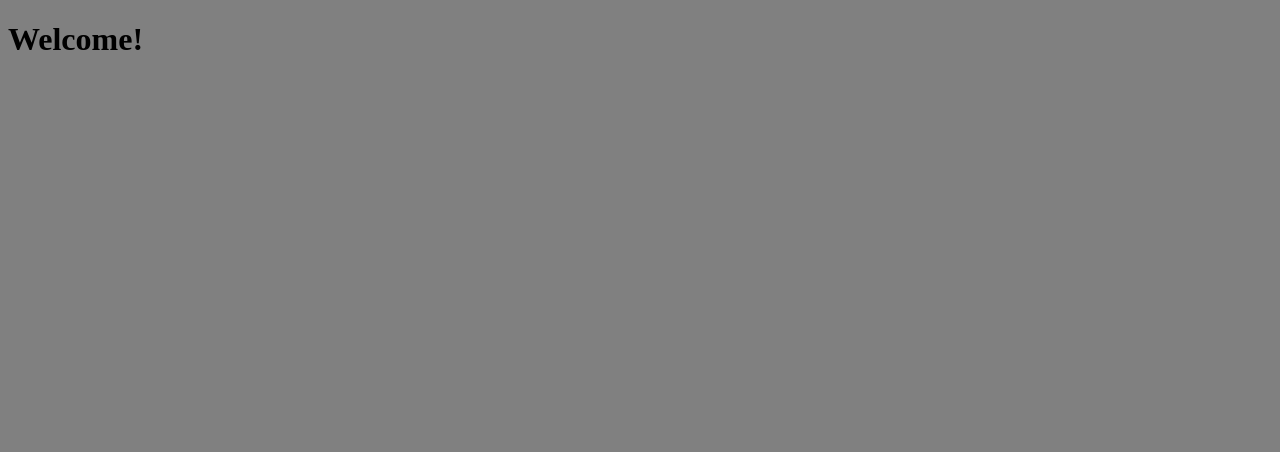
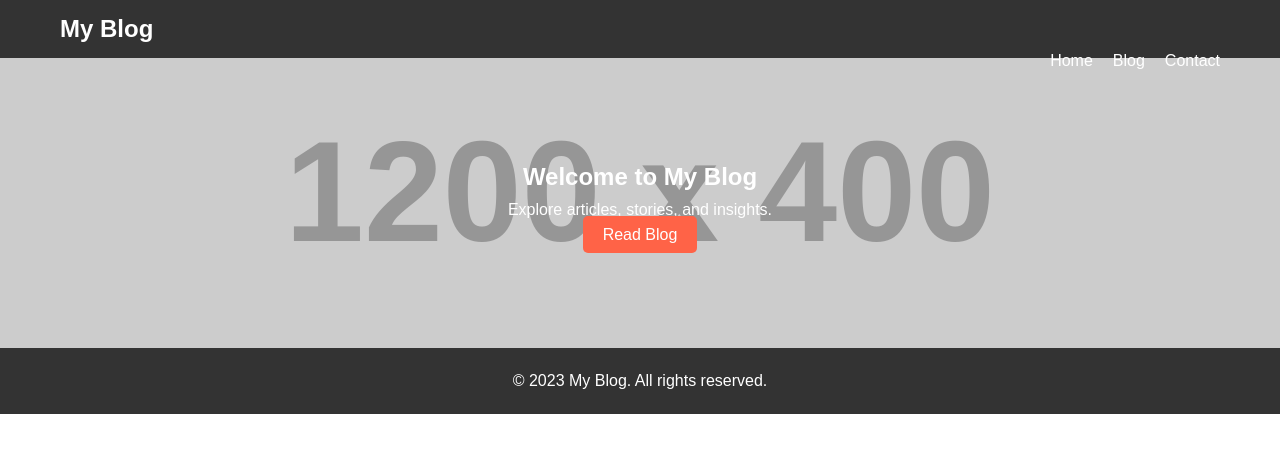
Before and after one commit to Alidahar/Blogging-Website, a website: page src/index.html in a window 1280 px wide. Drawn offline with Linux system fonts and the light colour scheme; placeholder pictures from the web are drawn by us.

Commit message:
add index.html and index.css

```diff
--- a/src/index.html
+++ b/src/index.html
@@ -3,10 +3,35 @@
 <head>
     <meta charset="UTF-8">
     <meta name="viewport" content="width=device-width, initial-scale=1.0">
-    <title>Document</title>
+    <title>My Blog - Home</title>
     <link rel="stylesheet" href="../styles/index.css">
 </head>
 <body>
-    <h1>Welcome!</h1>
+    <header>
+        <div class="container">
+            <div class="logo">My Blog</div>
+            <nav>
+                <ul class="nav-links">
+                    <li><a href="index.html">Home</a></li>
+                    <li><a href="#">Blog</a></li>
+                    <li><a href="#">Contact</a></li>
+                </ul>
+            </nav>
+        </div>
+    </header>
+
+    <section class="hero">
+        <div class="container">
+            <h1>Welcome to My Blog</h1>
+            <p>Explore articles, stories, and insights.</p>
+            <a href="blog.html" class="cta-button">Read Blog</a>
+        </div>
+    </section>
+
+    <footer>
+        <div class="container">
+            <p>&copy; 2023 My Blog. All rights reserved.</p>
+        </div>
+    </footer>
 </body>
 </html>
--- a/styles/index.css
+++ b/styles/index.css
@@ -1,3 +1,67 @@
-body{
-    background-color: gray;
+* {
+    box-sizing: border-box;
+    margin: 0;
+    padding: 0;
 }
+
+body {
+    font-family: Arial, sans-serif;
+    line-height: 1.6;
+}
+
+.container {
+    max-width: 1200px;
+    margin: auto;
+    padding: 0 20px;
+}
+
+header {
+    background: #333;
+    color: #fff;
+    padding: 10px 0;
+}
+
+.logo {
+    font-size: 24px;
+    font-weight: bold;
+}
+
+nav {
+    float: right;
+}
+
+.nav-links {
+    list-style: none;
+    display: flex;
+}
+
+.nav-links li {
+    margin-left: 20px;
+}
+
+.nav-links a {
+    color: #fff;
+    text-decoration: none;
+}
+
+.hero {
+    background: url('https://via.placeholder.com/1200x400') no-repeat center center/cover;
+    color: #fff;
+    text-align: center;
+    padding: 100px 20px;
+}
+
+.cta-button {
+    background: #ff6347;
+    color: #fff;
+    padding: 10px 20px;
+    text-decoration: none;
+    border-radius: 5px;
+}
+
+footer {
+    text-align: center;
+    padding: 20px;
+    background: #333;
+    color: #fff;
+}
```
